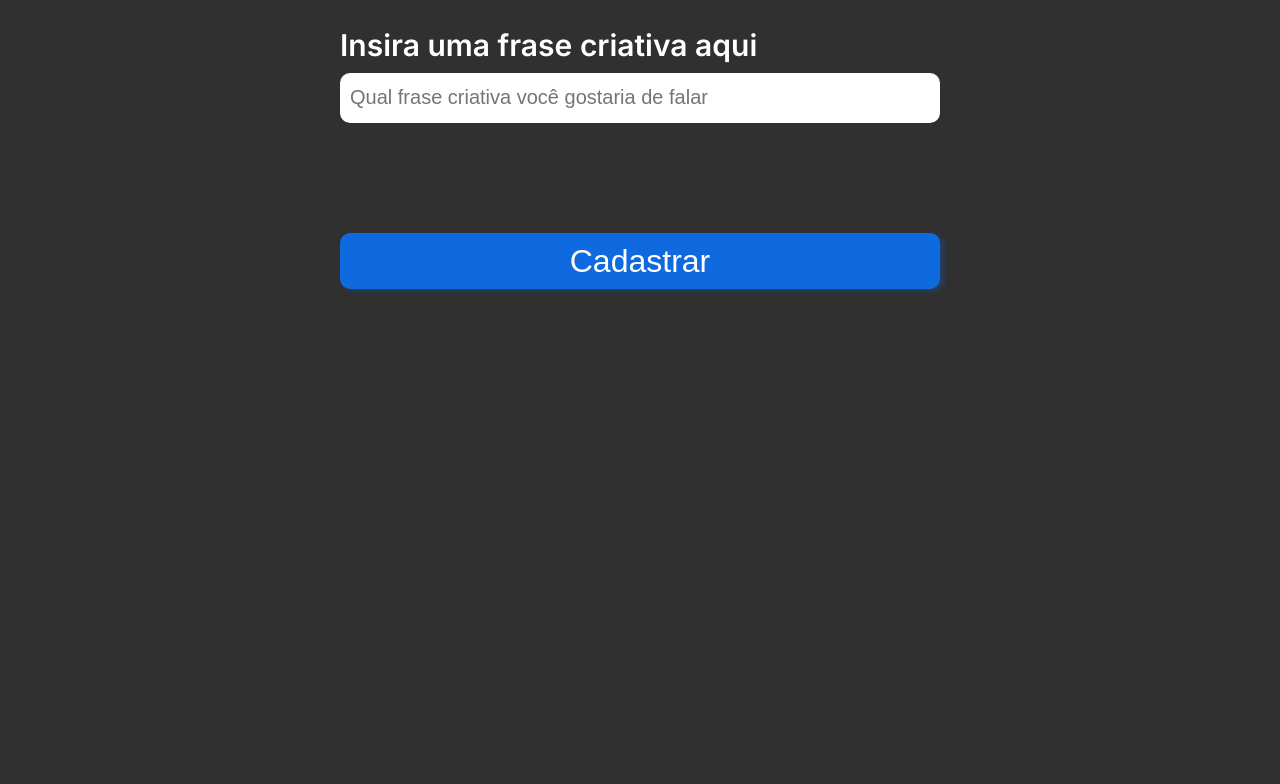
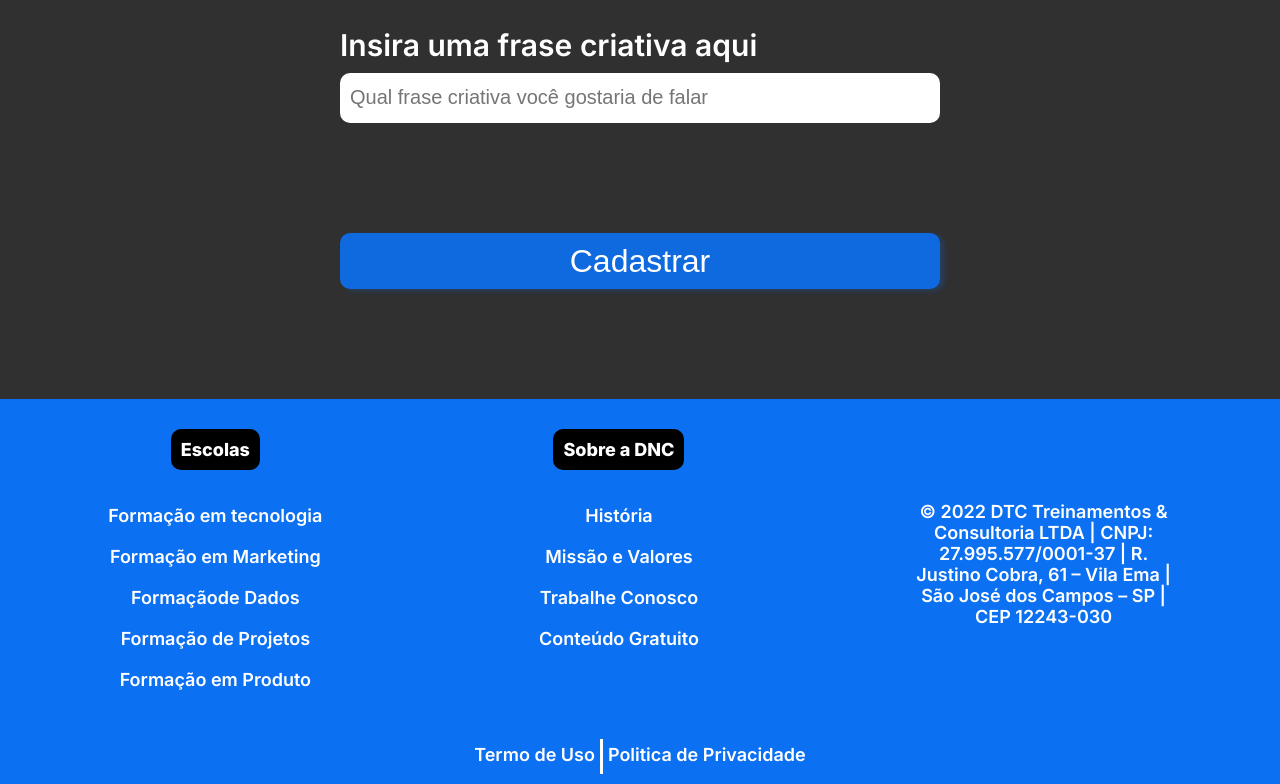
Before and after one commit to NatanASSIS99/Bootcamp-dnc, a plain HTML site: page index.html in a window 1280 px wide. Shown: the part 1288-2072 px from the top of the page. Before the commit the page ends 1687 px from the top, so only its background shows below. Drawn offline with Linux system fonts and the light colour scheme.

Commit message:
Finalizando a parte estrutural do meu Bootcamp DNC, com estilizações no css

```diff
--- a/estilo.css
+++ b/estilo.css
@@ -60,6 +60,10 @@
             cursor: pointer;
         }
 
+        #principal button:hover{
+            color: var(--cinza-houver);
+        }
+
         /* texto principal do meu site*/
 
 
@@ -86,6 +90,10 @@
                 margin-bottom: 20px;
                 text-align: center;
             }
+
+
+
+
 
             header h2{
                 text-align: center;
@@ -162,3 +170,108 @@
                 cursor: pointer;
 
            }
+
+           input[type="submit"]:hover{
+            color: var(--cinza-houver);
+           }
+
+           /*Footer*/
+
+           footer{
+
+            background-color: var(--azul-dnc);
+
+           }
+
+           footer .linha1{
+            display: flex ;
+            justify-content: space-around;
+            align-items: center;
+
+           }
+
+           footer ul{
+            list-style: none;
+            margin: 0px;
+            padding: 0px;
+
+
+           }
+           footer nav{
+            display: flex;
+            flex-direction: column;
+            align-items: center;
+            height: 330px;
+
+           }
+
+           footer h5{
+            text-align: center;
+            color: white;
+            font-weight: 800;
+            font-size: 18px;
+            font-family: var(--fonte-padrao);
+            background-color: black;
+            border-radius: 10px;
+            padding: 10px 10px 10px 10px;
+            margin-bottom: 15px;
+           }
+
+           footer ul li{
+            text-align: center;
+            color: white;
+            font-weight: 600;
+            font-size: 18px;
+            font-family: var(--fonte-padrao);
+            margin: 20px 0px 20px 0px;
+           }
+
+           footer ul li a{
+            color: white;
+            text-decoration:none;
+
+             }
+
+             footer ul li a:hover{
+                color: var(--cinza-houver);
+             }
+
+             footer .endereco{
+                font-weight: 600;
+                font-size: 18px;
+                font-family: var(--fonte-padrao);
+                color: white;
+                text-align: center;
+                width: 20%;
+
+             }
+
+             footer .linha2{
+                height: 35px;
+                display: flex;
+                justify-content: center;
+                margin: 0px;
+                padding: 10px;
+
+             }
+
+             footer .linha2 a{
+                font-family: var(--fonte-padrao);
+                font-size: 18px;
+                font-weight: 600;
+                color: white;
+                text-decoration: none;
+                padding: 5px ;
+
+
+
+             }
+
+             footer .linha2 a:first-child{
+                border-right: 3px solid white;
+             }
+
+            footer .linha2 a:hover{
+                color: var(--cinza-houver);
+
+                }
--- a/index.html
+++ b/index.html
@@ -79,15 +79,68 @@
             <input type="submit" value="Cadastrar">
 
 
+        </form>
+    </section>
+
+    <footer>
+        <div class="linha1">
+            <nav>
+                <h5>Escolas</h5>
+                <ul>
+                    <li>
+                       <a href="">Formação em tecnologia</a>
+                    </li>
+                    <li>
+                        <a href="">Formação em Marketing</a>
+                    </li>
+                    <li>
+                        <a href="">Formaçãode Dados</a>
+                    </li>
+                    <li>
+                        <a href="">Formação de Projetos</a>
+                    </li>
+                    <li>
+                        <a href="">Formação em Produto</a>
+                    </li>
+                </ul>
+
+            </nav>
+
+            <nav>
+                <h5>Sobre a DNC</h5>
+                <ul>
+                    <li>
+                        <a href="">História</a>
+                    </li>
+                    <li>
+                        <a href="">Missão e Valores</a>
+                    </li>
+                    <li>
+                        <a href="">Trabalhe Conosco</a>
+                    </li>
+                    <li>
+                        <a href="">Conteúdo Gratuito</a>
+                    </li>
+                </ul>
+
+            </nav>
+
+            <div class="endereco">
+                © 2022 DTC Treinamentos & Consultoria LTDA | CNPJ: 27.995.577/0001-37 | R. Justino Cobra, 61 – Vila Ema | São José dos Campos – SP | CEP 12243-030
+
+            </div>
+        </div>
+
+        <div class="linha2">
+            <a href="">Termo de Uso</a>
+            <a href="">Politica de Privacidade</a>
+
+        </div>
+    </footer>
 
 
 
 
 
-        </form>
-    </section>
-
-
-
 </body>
 </html>
```
